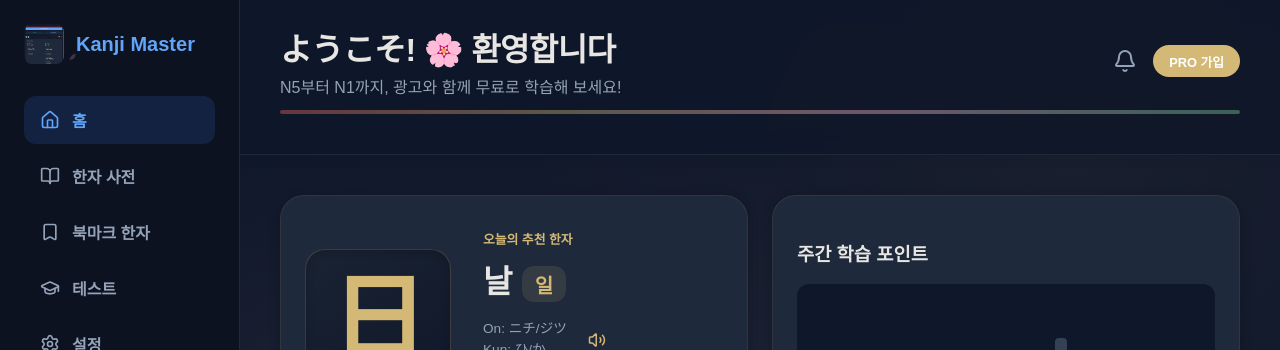
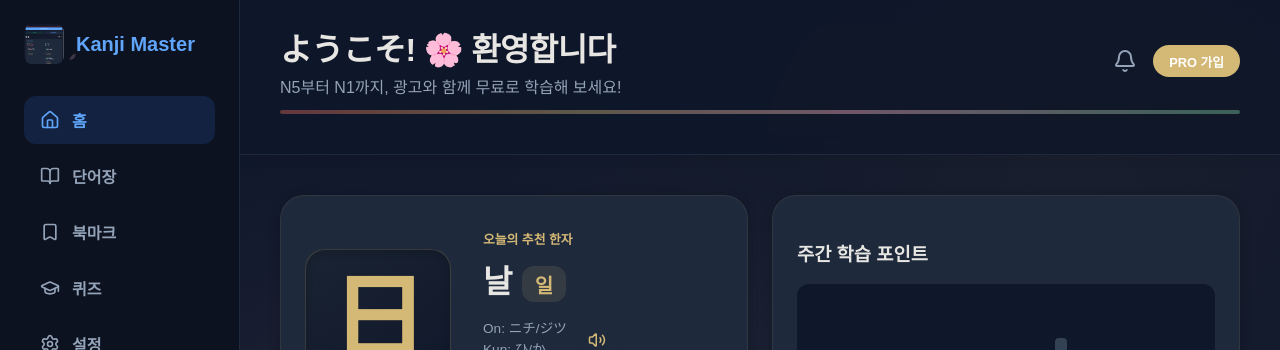
Before and after one commit to songkong72/kanji-master-jp, a React (Vite) app: page / in a window 1280 px wide. Shown: the top 350 px of the page. Built offline with nearby package versions, Linux system fonts and the light colour scheme; a web font is replaced by a local one.

Commit message:
docs: 메뉴 명칭 변경 적용 (단어장, 북마크, 퀴즈)

```diff
--- a/src/App.tsx
+++ b/src/App.tsx
@@ -60,15 +60,15 @@ const Sidebar = ({ activeTab, setActiveTab, setSelectedKanji, setQuizIndex, setQ
       </div>
       <div className={`nav-link ${activeTab === 'library' && (selectedCategory !== 'Bookmarks') ? 'active' : ''}`} onClick={() => { setActiveTab('library'); setSelectedCategory('All'); setSelectedKanji(null); }}>
         <BookOpen size={20} />
-        <span>한자 사전</span>
+        <span>단어장</span>
       </div>
       <div className={`nav-link ${activeTab === 'library' && (selectedCategory === 'Bookmarks') ? 'active' : ''}`} onClick={() => { setActiveTab('library'); setSelectedCategory('Bookmarks'); setSelectedKanji(null); }}>
         <Bookmark size={20} />
-        <span>북마크 한자</span>
+        <span>북마크</span>
       </div>
       <div className={`nav-link ${activeTab === 'quiz' ? 'active' : ''}`} onClick={() => { setActiveTab('quiz'); setQuizIndex(0); setQuizScore(0); }}>
         <GraduationCap size={20} />
-        <span>테스트</span>
+        <span>퀴즈</span>
       </div>
       <div className={`nav-link ${activeTab === 'settings' ? 'active' : ''}`} onClick={() => setActiveTab('settings')}>
         <Settings size={20} />
```
